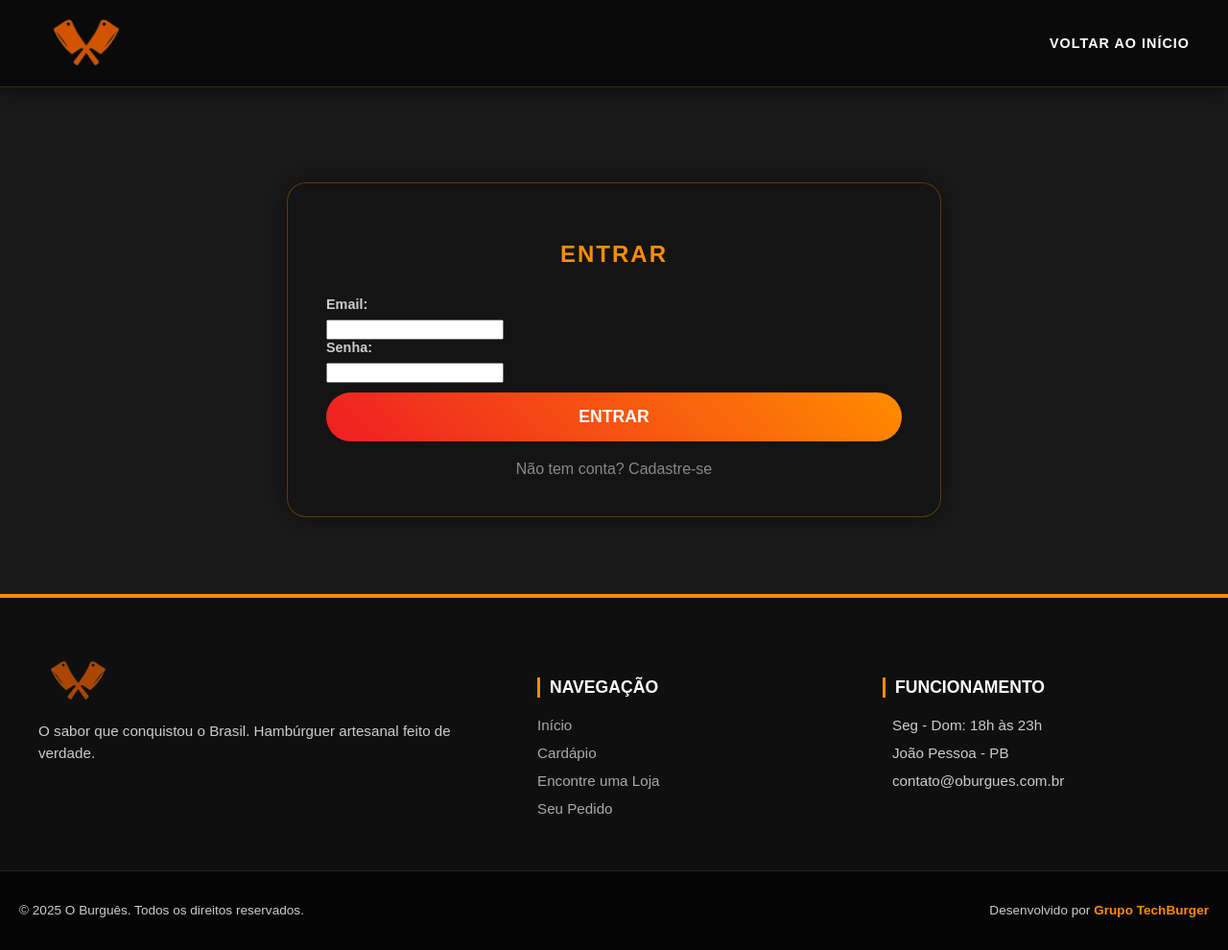
After one commit to sousagbc/PHP_HAMBURGUERIA, a PHP site: page /login.php in a window 1280 px wide. The commit adds this page. Shown: the whole page at 96% size. Run offline with PHP 8.4, Linux system fonts and the light colour scheme.

Commit message:
criei o login

```diff
--- /dev/null
+++ b/login.php
@@ -0,0 +1,94 @@
+<?php
+session_start(); // Inicia a sessão
+require 'conexao.php';
+
+if ($_SERVER['REQUEST_METHOD'] === 'POST') {
+    $email = trim($_POST['email']);
+    $senha = $_POST['senha'];
+
+    // Busca o usuário pelo email
+    $stmt = $pdo->prepare("SELECT * FROM clientes WHERE email = ?");
+    $stmt->execute([$email]);
+    $usuario = $stmt->fetch();
+
+    // Verifica se o usuário existe e se a senha bate com o hash
+    if ($usuario && password_verify($senha, $usuario['senha'])) {
+        // SALVA O NOME NA SESSÃO
+        $_SESSION['usuario_nome'] = $usuario['nome'];
+        $_SESSION['usuario_id'] = $usuario['id'];
+
+        header("Location: criar_pedido.php"); // Manda direto para o pedido
+        exit;
+    } else {
+        $erro = "Email ou senha incorretos!";
+    }
+}
+?>
+<!DOCTYPE html>
+<html lang="pt-br">
+<head>
+    <meta charset="UTF-8">
+    <title>Login</title>
+    <link rel="stylesheet" href="style.css">
+    <link rel="stylesheet" href="pedidos.css">
+</head>
+<body>
+<header id="main-header">
+      <div class="header-container">
+          <div class="logo-area">
+              <a href="index.php">
+                  <img src="images/logo.png" alt="Logo O Burguês">
+              </a>
+          </div>
+          <nav class="nav-menu">
+              <a href="index.php" class="nav-item">Voltar ao Início</a>
+          </nav>
+      </div>
+  </header>
+
+    <div class="form-container" style="margin-top:100px;">
+        <h2>Entrar</h2>
+        <?php if(isset($erro)) echo "<p class='erro-msg'>$erro</p>"; ?>
+        <form method="post">
+            <label>Email:</label>
+            <input type="email" name="email" required>
+            <label>Senha:</label>
+            <input type="password" name="senha" required>
+            <button type="submit">ENTRAR</button>
+        </form>
+        <a href="cadastro.php" class="btn-voltar-link">Não tem conta? Cadastre-se</a>
+    </div>
+    <footer id="main-footer">
+        <div class="footer-content">
+            <div class="footer-column brand-col">
+                <img src="images/logo.png" alt="Logo Rodapé" class="footer-logo">
+                <p>O sabor que conquistou o Brasil. Hambúrguer artesanal feito de verdade.</p>
+            </div>
+
+            <div class="footer-column links-col">
+                <h4>NAVEGAÇÃO</h4>
+                <ul>
+                    <li><a href="index.php">Início</a></li>
+                    <li><a href="cardapio.php">Cardápio</a></li>
+                    <li><a href="index.php/#lojas">Encontre uma Loja</a></li>
+                    <li><a href="criar_pedido.php">Seu Pedido</a></li>
+                </ul>
+            </div>
+
+            <div class="footer-column info-col">
+                <h4>FUNCIONAMENTO</h4>
+                <ul class="info-list">
+                    <li><i class="fa-regular fa-clock"></i> Seg - Dom: 18h às 23h</li>
+                    <li><i class="fa-solid fa-location-dot"></i> João Pessoa - PB</li>
+                    <li><i class="fa-solid fa-envelope"></i> contato@oburgues.com.br</li>
+                </ul>
+            </div>
+        </div>
+
+        <div class="footer-bottom">
+            <p>&copy; 2025 O Burguês. Todos os direitos reservados.</p>
+            <p class="dev-credits">Desenvolvido por <span>Grupo TechBurger</span></p>
+        </div>
+    </footer>
+</body>
+</html>
```
Also changed, not shown: cadastro.php (+33 -6 lines), criar_pedido.php (+14 -1 lines).
